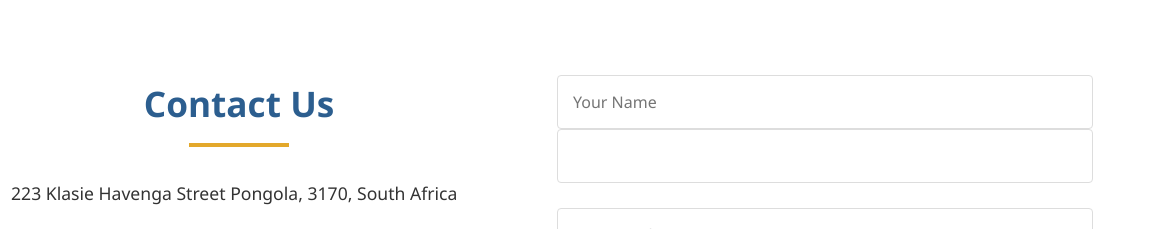
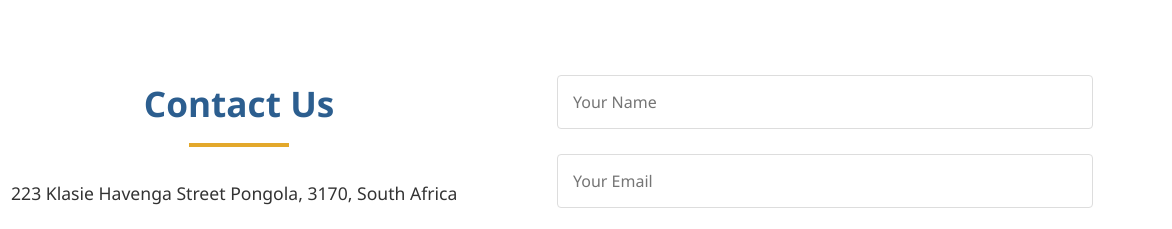
Before and after one commit to Mr-N-Sibiya/Buy_A_Book_Site, a plain HTML site: page index.html in a window 1280 px wide. Shown: the part 4700-4929 px from the top of the page, 108-1280 px from the left. Drawn offline with Linux system fonts and the light colour scheme.

Commit message:
remove the second input on form

```diff
--- a/index.html
+++ b/index.html
@@ -232,7 +232,7 @@
                     <div class="form-group">
                         <input type="hidden" name="access_key" value="fcala08f-7947-44f0-afa3-7291199d958b">
                         <input type="text" placeholder="Your Name" required>
-                        <input type="text" name="name" required>
+
                     </div>
                     <div class="form-group">
                         <input type="hidden" name="access_key" value="fcala08f-7947-44f0-afa3-7291199d958b">
```
